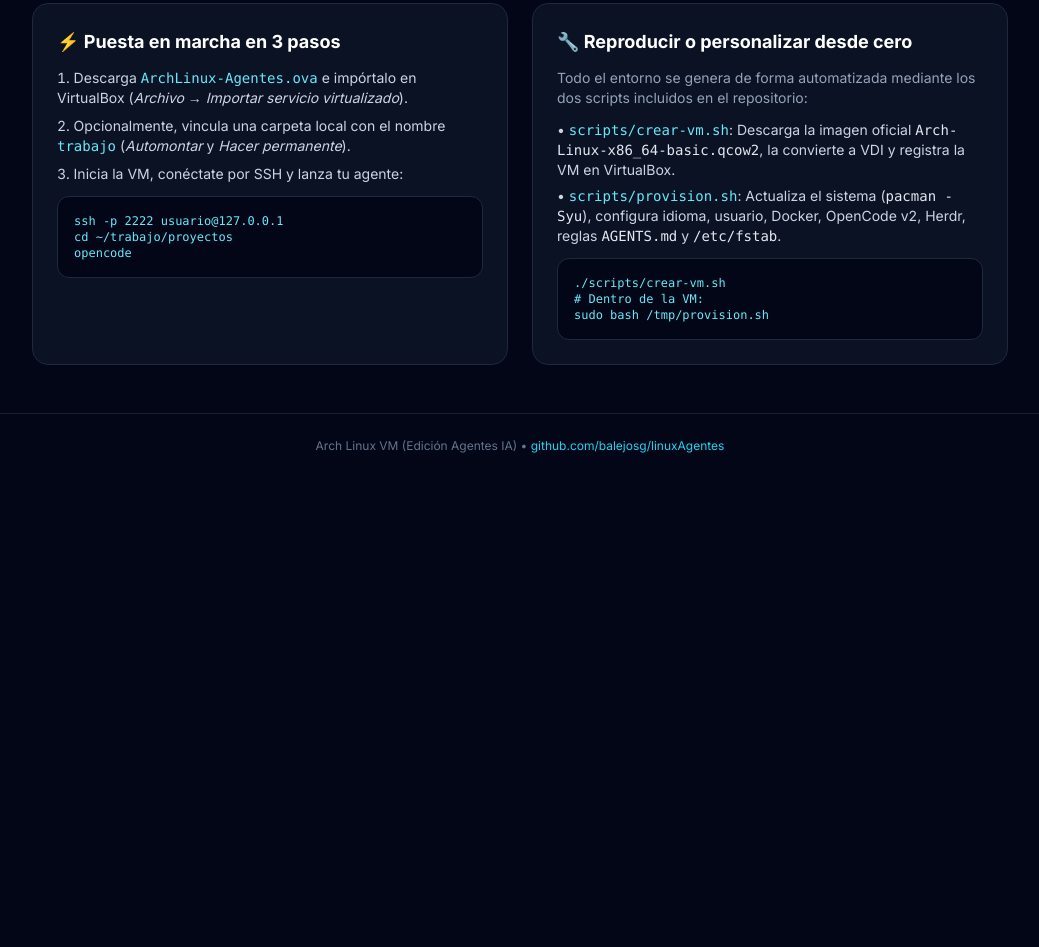
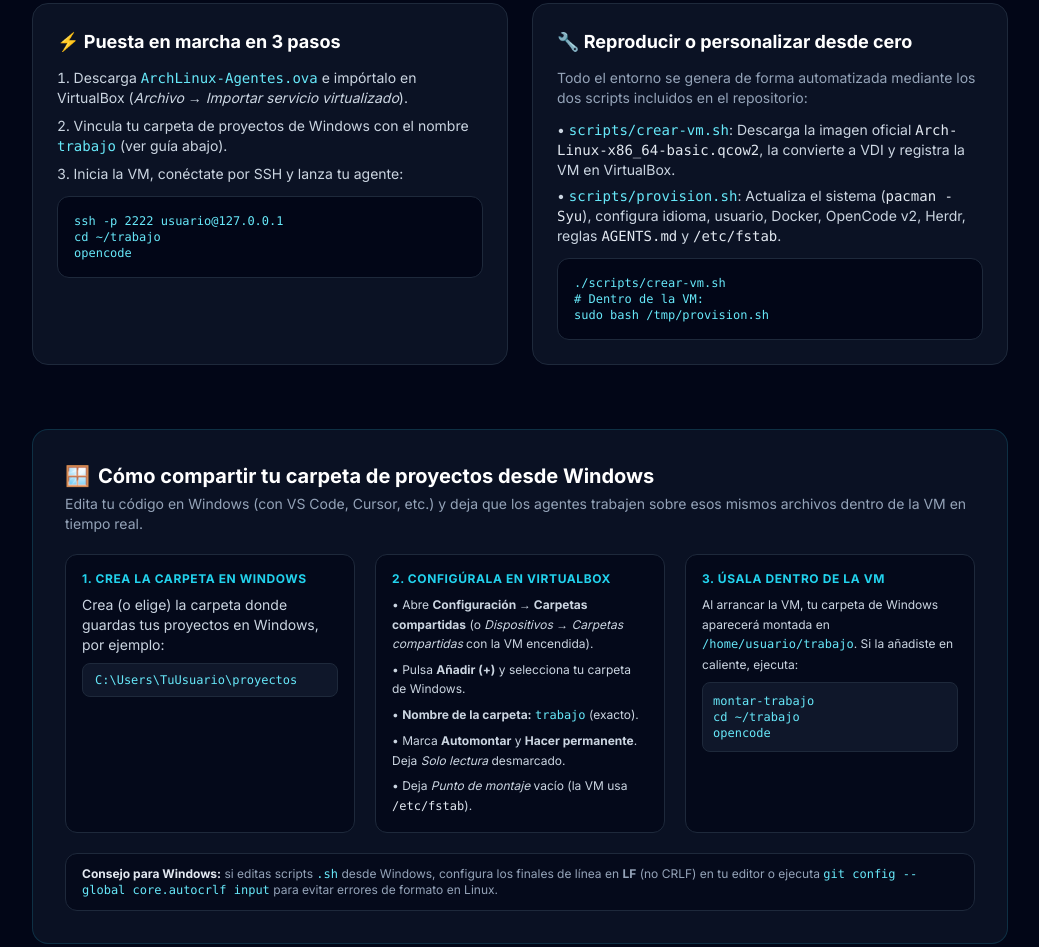
Before and after one commit to balejosg/linuxAgentes, a plain HTML site: page index.html in a window 1280 px wide. Shown: the part 1909-2856 px from the top of the page, without its empty margins (120-1159 px from the left). Before the commit the page ends 2387 px from the top, so only its background shows below. Drawn offline with nearby package versions, Linux system fonts and the light colour scheme.

Commit message:
Add Windows host shared folder guide for proyectos

```diff
--- a/index.html
+++ b/index.html
@@ -201,11 +201,11 @@ agy</code></pre>
         <h3 class="text-lg font-bold text-white">⚡ Puesta en marcha en 3 pasos</h3>
         <ol class="list-decimal list-inside space-y-2 text-sm text-slate-300">
           <li>Descarga <code class="text-cyan-300">ArchLinux-Agentes.ova</code> e impórtalo en VirtualBox (<em>Archivo → Importar servicio virtualizado</em>).</li>
-          <li>Opcionalmente, vincula una carpeta local con el nombre <code class="text-cyan-300">trabajo</code> (<em>Automontar</em> y <em>Hacer permanente</em>).</li>
+          <li>Vincula tu carpeta de proyectos de Windows con el nombre <code class="text-cyan-300">trabajo</code> (ver guía abajo).</li>
           <li>Inicia la VM, conéctate por SSH y lanza tu agente:</li>
         </ol>
         <pre class="bg-slate-950 border border-slate-800 rounded-xl p-4 text-xs text-cyan-300 overflow-x-auto"><code>ssh -p 2222 usuario@127.0.0.1
-cd ~/trabajo/proyectos
+cd ~/trabajo
 opencode</code></pre>
       </div>
 
@@ -224,6 +224,53 @@ sudo bash /tmp/provision.sh</code></pre>
       </div>
     </section>
 
+    <!-- Windows Shared Folder Guide -->
+    <section class="bg-slate-900/70 border border-cyan-800/40 rounded-2xl p-6 md:p-8 space-y-5">
+      <div>
+        <h3 class="text-xl font-bold text-white flex items-center gap-2">
+          <span>🪟</span> Cómo compartir tu carpeta de proyectos desde Windows
+        </h3>
+        <p class="text-sm text-slate-400 mt-1">
+          Edita tu código en Windows (con VS Code, Cursor, etc.) y deja que los agentes trabajen sobre esos mismos archivos dentro de la VM en tiempo real.
+        </p>
+      </div>
+
+      <div class="grid md:grid-cols-3 gap-5 text-sm">
+        <div class="bg-slate-950/70 border border-slate-800 rounded-xl p-4 space-y-2">
+          <div class="text-xs font-bold uppercase tracking-wider text-cyan-400">1. Crea la carpeta en Windows</div>
+          <p class="text-slate-300">
+            Crea (o elige) la carpeta donde guardas tus proyectos en Windows, por ejemplo:
+          </p>
+          <code class="block bg-slate-900 border border-slate-800 rounded-lg px-3 py-2 text-xs text-cyan-300 break-all">C:\Users\TuUsuario\proyectos</code>
+        </div>
+
+        <div class="bg-slate-950/70 border border-slate-800 rounded-xl p-4 space-y-2">
+          <div class="text-xs font-bold uppercase tracking-wider text-cyan-400">2. Configúrala en VirtualBox</div>
+          <ul class="space-y-1.5 text-slate-300 text-xs leading-relaxed">
+            <li>• Abre <strong>Configuración → Carpetas compartidas</strong> (o <em>Dispositivos → Carpetas compartidas</em> con la VM encendida).</li>
+            <li>• Pulsa <strong>Añadir (+)</strong> y selecciona tu carpeta de Windows.</li>
+            <li>• <strong>Nombre de la carpeta:</strong> <code class="text-cyan-300">trabajo</code> (exacto).</li>
+            <li>• Marca <strong>Automontar</strong> y <strong>Hacer permanente</strong>. Deja <em>Solo lectura</em> desmarcado.</li>
+            <li>• Deja <em>Punto de montaje</em> vacío (la VM usa <code class="text-slate-200">/etc/fstab</code>).</li>
+          </ul>
+        </div>
+
+        <div class="bg-slate-950/70 border border-slate-800 rounded-xl p-4 space-y-2">
+          <div class="text-xs font-bold uppercase tracking-wider text-cyan-400">3. Úsala dentro de la VM</div>
+          <p class="text-slate-300 text-xs leading-relaxed">
+            Al arrancar la VM, tu carpeta de Windows aparecerá montada en <code class="text-cyan-300">/home/usuario/trabajo</code>. Si la añadiste en caliente, ejecuta:
+          </p>
+          <pre class="bg-slate-900 border border-slate-800 rounded-lg p-2.5 text-xs text-cyan-300 overflow-x-auto"><code>montar-trabajo
+cd ~/trabajo
+opencode</code></pre>
+        </div>
+      </div>
+
+      <div class="bg-slate-950/60 border border-slate-800 rounded-xl px-4 py-3 text-xs text-slate-400">
+        <strong class="text-slate-200">Consejo para Windows:</strong> si editas scripts <code class="text-cyan-300">.sh</code> desde Windows, configura los finales de línea en <strong>LF</strong> (no CRLF) en tu editor o ejecuta <code class="text-cyan-300">git config --global core.autocrlf input</code> para evitar errores de formato en Linux.
+      </div>
+    </section>
+
   </main>
 
   <footer class="border-t border-slate-800/80 py-6 text-center text-xs text-slate-500">
```
Also changed, not shown: 2 other files.
